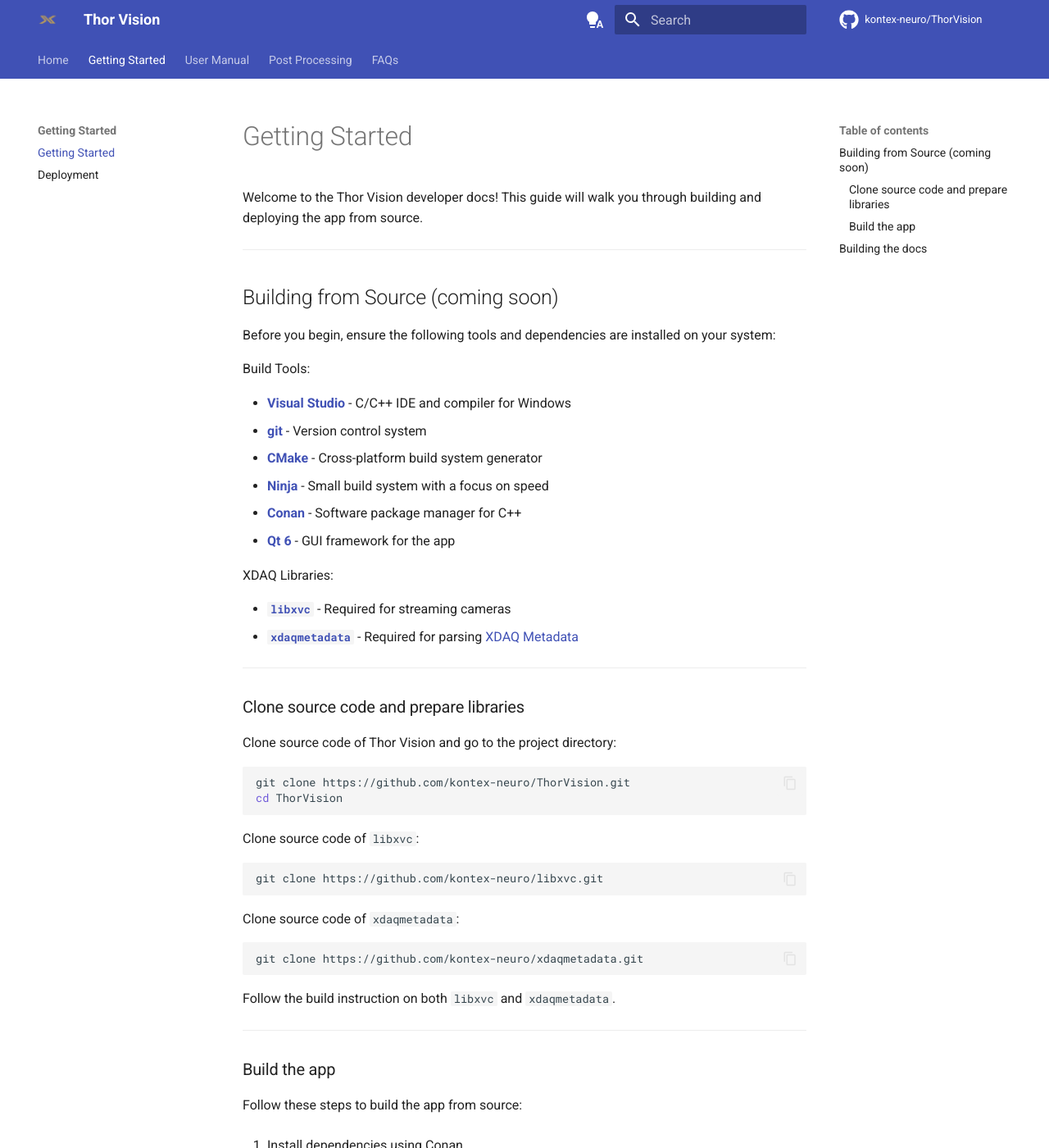
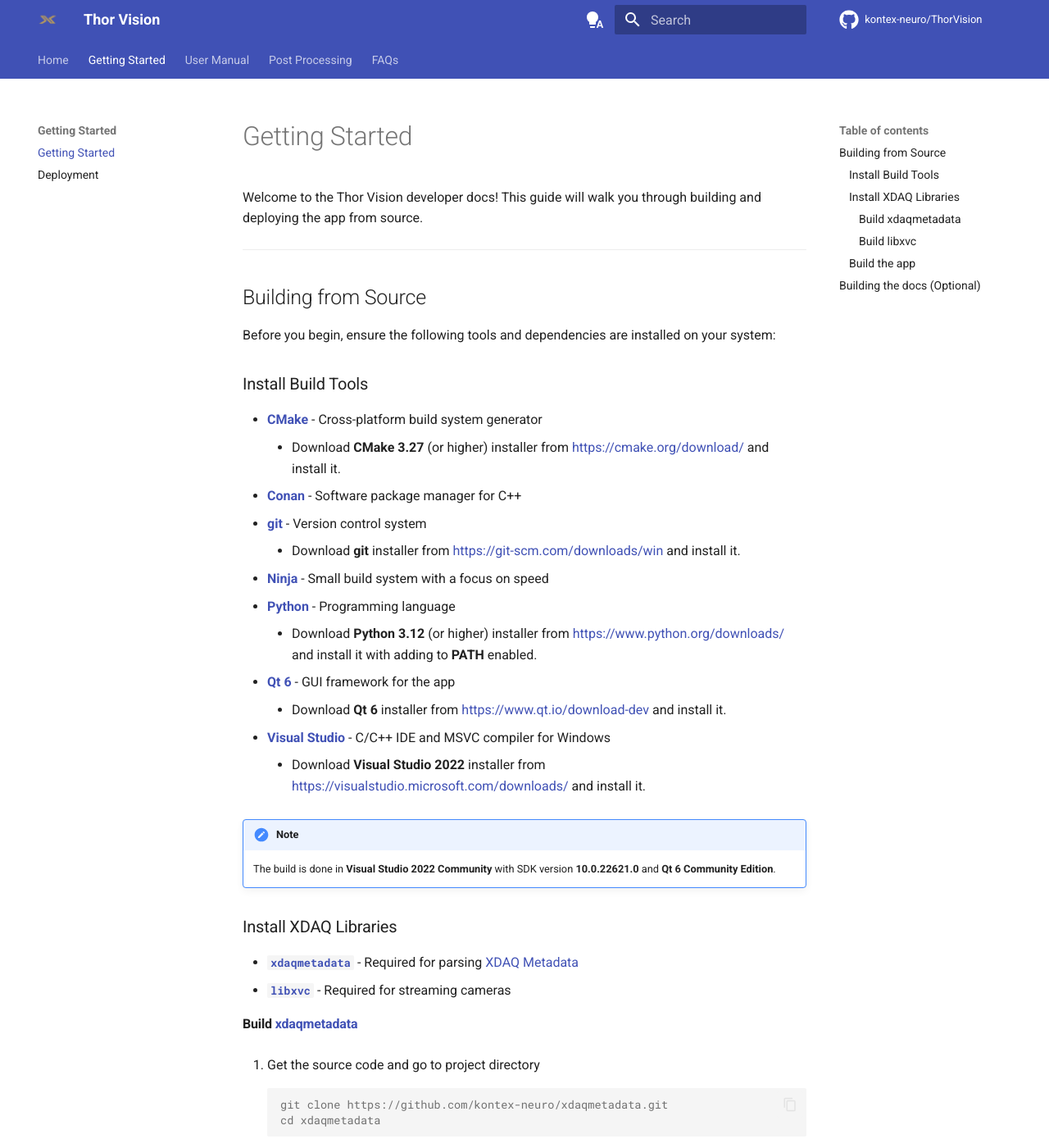
Before and after one commit to kontex-neuro/ThorVision, an MkDocs documentation site: the page built from docs/docs/getting-started.md, in a window 1280 px wide and 1400 px high. Shown: the whole window at 82% size. Built offline with MkDocs 1.6.1 and Material for MkDocs 9.7.7, drawn with Linux system fonts in a browser that asks for light colours; comment, search, counter and statistics services are not loaded; some of the changed text lies outside the part shown.

````diff
--- a/docs/docs/getting-started.md
+++ b/docs/docs/getting-started.md
@@ -4,45 +4,132 @@ Welcome to the Thor Vision developer docs! This guide will walk you through buil
 
 ---
 
-## Building from Source (coming soon)
+## Building from Source
 
 Before you begin, ensure the following tools and dependencies are installed on your system:
 
-Build Tools:
+### Install Build Tools
 
-- [**Visual Studio**](https://visualstudio.microsoft.com/vs/features/cplusplus/) - C/C++ IDE and compiler for Windows
+- [**CMake**](https://cmake.org/) - Cross-platform build system generator
+    - Download **CMake 3.27** (or higher) installer from [https://cmake.org/download/](https://cmake.org/download/) and install it.
+- [**Conan**](https://conan.io/) - Software package manager for C++
 - [**git**](https://git-scm.com/) - Version control system
-- [**CMake**](https://cmake.org/) - Cross-platform build system generator
+    - Download **git** installer from [https://git-scm.com/downloads/win](https://git-scm.com/downloads/win) and install it.
 - [**Ninja**](https://ninja-build.org/) - Small build system with a focus on speed
-- [**Conan**](https://conan.io/) - Software package manager for C++
+- [**Python**](https://www.python.org/) - Programming language
+    - Download **Python 3.12** (or higher) installer from [https://www.python.org/downloads/](https://www.python.org/downloads/) and install it with adding to **PATH** enabled.
 - [**Qt 6**](https://www.qt.io/product/qt6) - GUI framework for the app
+    - Download **Qt 6** installer from [https://www.qt.io/download-dev](https://www.qt.io/download-dev) and install it.
+- [**Visual Studio**](https://visualstudio.microsoft.com/) - C/C++ IDE and MSVC compiler for Windows
+    - Download **Visual Studio 2022** installer from [https://visualstudio.microsoft.com/downloads/](https://visualstudio.microsoft.com/downloads/) and install it.
 
-XDAQ Libraries:
+/// note | Note
+The build is done in **Visual Studio 2022 Community** with SDK version **10.0.22621.0** and **Qt 6 Community Edition**.
+///
 
+### Install XDAQ Libraries
+
+- [**`xdaqmetadata`**](https://github.com/kontex-neuro/xdaqmetadata) - Required for parsing [XDAQ Metadata](xdaq-metadata.md)
 - [**`libxvc`**](https://github.com/kontex-neuro/libxvc) - Required for streaming cameras
-- [**`xdaqmetadata`**](https://github.com/kontex-neuro/xdaqmetadata) - Required for parsing [XDAQ Metadata](xdaq-metadata.md)
 
----
+#### Build [**xdaqmetadata**](https://github.com/kontex-neuro/xdaqmetadata)
 
-### Clone source code and prepare libraries
-
-Clone source code of Thor Vision and go to the project directory:
-```bash
-git clone https://github.com/kontex-neuro/ThorVision.git
-cd ThorVision
+1. Get the source code and go to project directory
+```console
+git clone https://github.com/kontex-neuro/xdaqmetadata.git
+cd xdaqmetadata
 ```
 
-Clone source code of `libxvc`:
-```bash
-git clone https://github.com/kontex-neuro/libxvc.git
+2. Create python virtual environment `.venv` in project directory and activate it
+```console
+py -m venv .venv
+.venv\Scripts\activate
 ```
 
-Clone source code of `xdaqmetadata`:
-```bash
-git clone https://github.com/kontex-neuro/xdaqmetadata.git
+3. Install Conan and ninja in `.venv` via pip
+```console
+pip install conan ninja
 ```
 
-Follow the build instruction on both `libxvc` and `xdaqmetadata`.
+4. Install dependencies using Conan
+```console
+conan install . -b missing -pr:a <profile> -s build_type=Release
+```
+
+5. Generate the build files with CMake
+```console
+cmake -S . -B build/Release --preset conan-release -G "Ninja" -DCMAKE_BUILD_TYPE=Release
+```
+
+6. Build the project
+```console
+cmake --build build/Release --preset conan-release
+```
+
+7. Export as conan package to local cache
+```console
+conan export-pkg . -pr:a <profile> -s build_type=Release
+```
+
+/// note | Note
+Replace `<profile>` with the Conan profile from your environment, To see more about how to create [Conan profile](https://docs.conan.io/2/reference/config_files/profiles.html).
+
+Example Conan profile for Windows:
+```console
+[settings]
+arch=x86_64
+compiler=msvc
+compiler.cppstd=20
+compiler.runtime=dynamic
+compiler.version=194
+os=Windows
+[conf]
+tools.cmake.cmaketoolchain:generator=Ninja
+```
+///
+
+#### Build [**libxvc**](https://github.com/kontex-neuro/libxvc)
+
+1. Get the source code and go to project directory
+```console
+git clone https://github.com/kontex-neuro/libxvc.git
+cd libxvc
+```
+
+2. Create python virtual environment `.venv` in project directory and activate it
+```console
+py -m venv .venv
+.venv\Scripts\activate
+```
+
+3. Install Conan and ninja in `.venv` via pip
+```console
+pip install conan ninja
+```
+
+4. Install dependencies using Conan
+```console
+conan install . -b missing -pr:a <profile> -s build_type=Release
+```
+
+5. Generate the build files with CMake
+```console
+cmake -S . -B build/Release --preset conan-release -G "Ninja" -DCMAKE_BUILD_TYPE=Release
+```
+
+6. Build the project
+```console
+cmake --build build/Release --preset conan-release
+```
+
+7. Export as conan package to local cache
+```console
+conan export-pkg . -pr:a <profile> -s build_type=Release
+```
+
+/// warning | Build order
+Be sure to build `xdaqmetadata` first then `libxvc`, since `libxvc` is depended on `xdaqmetadata`.
+///
 
 ---
 
@@ -50,37 +137,53 @@ Follow the build instruction on both `libxvc` and `xdaqmetadata`.
 
 Follow these steps to build the app from source:
 
-1. Install dependencies using Conan
-```bash
+1. Get the source code and go to project directory
+```console
+git clone https://github.com/kontex-neuro/ThorVision.git
+cd ThorVision
+```
+
+2. Create python virtual environment `.venv` in project directory and activate it
+```console
+py -m venv .venv
+.venv\Scripts\activate
+```
+
+3. Install Conan and ninja in `.venv` via pip
+```console
+pip install conan ninja
+```
+
+4. Install dependencies using Conan
+```console
 conan install . -b missing -pr:a <profile> -s build_type=Release
 ```
 
-2. Generate the build files with CMake
-```bash
+5. Generate the build files with CMake
+```console
 cmake -S . -B build/Release --preset conan-release -G "Ninja" -DCMAKE_BUILD_TYPE=Release
 ```
 
-3. Build the project
-```bash
+6. Build the project
+```console
 cmake --build build/Release --preset conan-release
 ```
 
-/// note | Note
-Replace `<profile>` with the Conan profile from your environment, To see more about how to create [Conan profile](https://docs.conan.io/2/reference/config_files/profiles.html).
-///
-
 ---
 
-## Building the docs
+## Building the docs (Optional)
 
 Before you begin, ensure the following tools are installed on your system:
 
 - [Python](https://www.python.org/)
 - [MkDocs](https://www.mkdocs.org/) with [`mkdocs-material`](https://squidfunk.github.io/mkdocs-material/), [`pymdown-extensions`](https://facelessuser.github.io/pymdown-extensions/) and [`mkdocstrings`](https://mkdocstrings.github.io/)
+    ```console
+    pip install mkdocs mkdocs-material pymdown-extensions mkdocstrings
+    ```
 
 First generate build files using `CMake` with the `-DBUILD_DOC=ON` option enabled. Then compile the target `doc`, for example:
 
-```bash
+```console
 cmake --build build/Release --preset conan-release --target doc
 ```
 
--- a/docs/mkdocs.yml
+++ b/docs/mkdocs.yml
@@ -68,6 +68,7 @@ markdown_extensions:
         - note
         - warning
         - tip
+        - example
   - pymdownx.highlight
   - pymdownx.emoji:
       emoji_index: !!python/name:material.extensions.emoji.twemoji
````
Also changed, not shown: docs/docs/FAQs.md (+3 -2 lines), docs/docs/deployment.md (+6 -15 lines), docs/docs/user-manual.md (+20 -0 lines), README.md, 6 other files.
